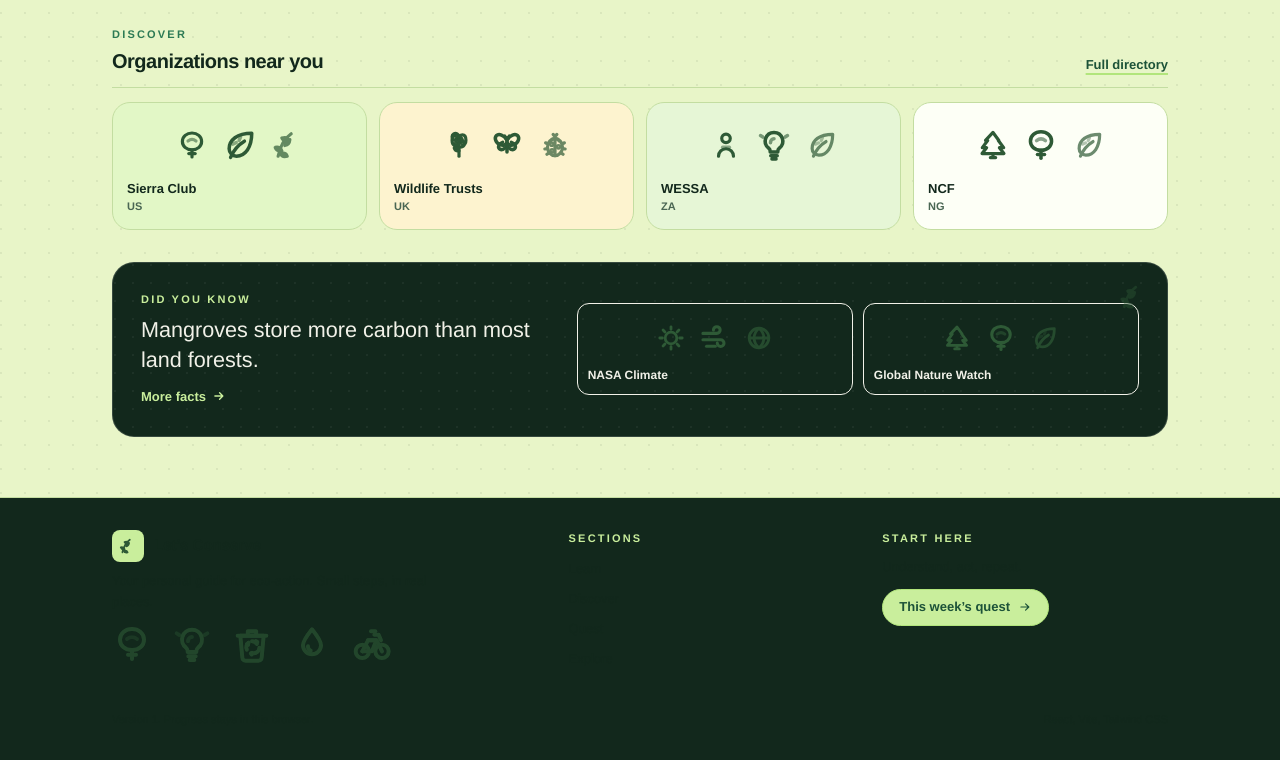
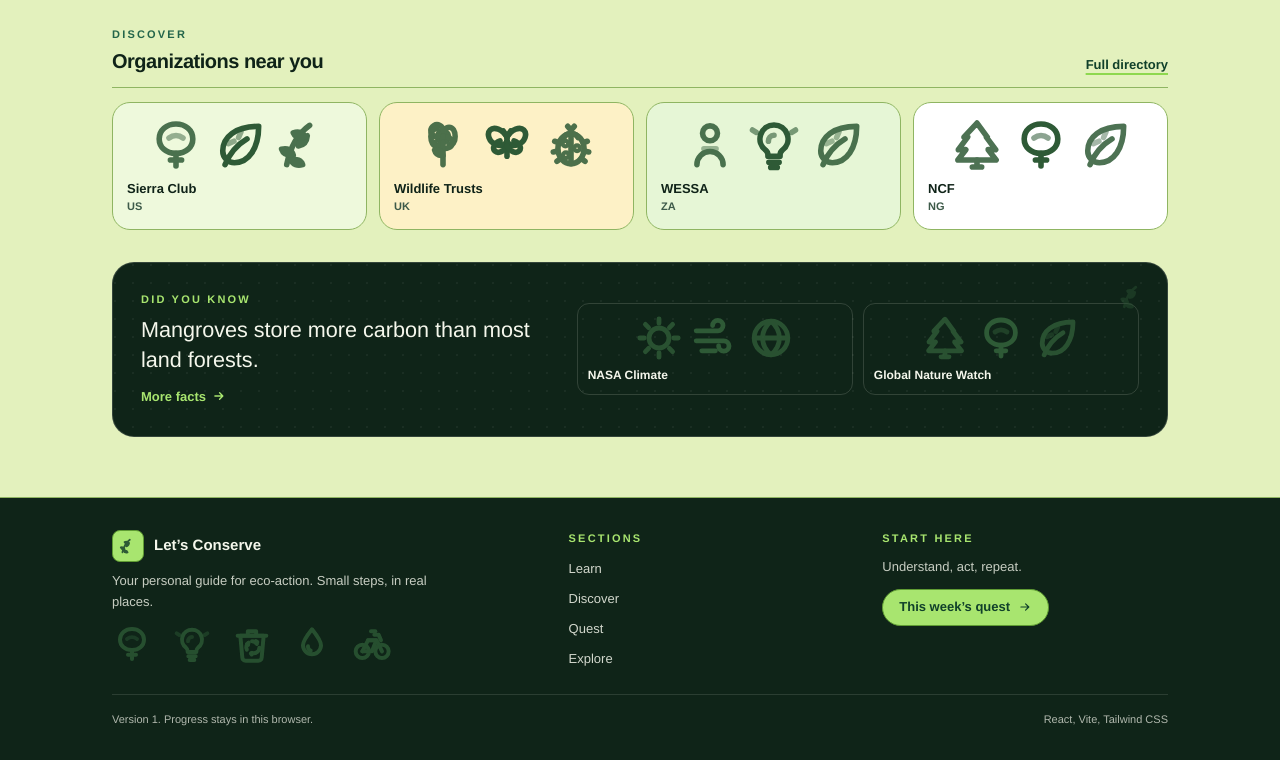
Before and after one commit to Yaleem-dev/lets-conserve-v1, a React (Vite) app in the folder lets-conserve/: page / in a window 1280 px wide. Shown: the part 972-1732 px from the top of the page. Built offline with nearby package versions, Linux system fonts and the light colour scheme.

Commit message:
Fix mobile band glitch, raise contrast, light footer text, unique quest icons

```diff
--- a/lets-conserve/src/App.jsx
+++ b/lets-conserve/src/App.jsx
@@ -66,7 +66,7 @@ export default function App() {
         <div className="shell">
           <div className="flex h-16 items-center justify-between gap-3">
             <button type="button" onClick={() => go('home')} className="flex shrink-0 items-center gap-2.5" aria-label="Let’s Conserve home">
-              <span className="flex h-9 w-9 items-center justify-center rounded-[10px] border-[1.5px] border-leaf-2 bg-leaf">
+              <span className="flex h-9 w-9 items-center justify-center rounded-[10px] border-[1.5px] border-leaf-edge bg-leaf">
                 <Doodle name="sprig" className="h-5 w-5" />
               </span>
               <span className="text-left leading-none">
@@ -85,7 +85,7 @@ export default function App() {
                   onClick={() => go(t.id)}
                   aria-current={view === t.id ? 'page' : undefined}
                   className={`relative rounded-full px-3.5 py-2 text-[0.875rem] font-bold transition-colors ${
-                    view === t.id ? 'bg-leaf text-green-deep' : 'text-ink-soft hover:bg-leaf-3 hover:text-green-deep'
+                    view === t.id ? 'bg-leaf text-green-deep shadow-[inset_0_0_0_1.5px_var(--color-leaf-edge)]' : 'text-ink-soft hover:bg-leaf-3 hover:text-green-deep'
                   }`}
                 >
                   {t.label}
@@ -126,7 +126,7 @@ export default function App() {
                   type="button"
                   onClick={() => go(t.id)}
                   className={`flex w-full items-center gap-3 rounded-xl px-2.5 py-2.5 text-left text-[0.9375rem] font-bold ${
-                    view === t.id ? 'bg-leaf text-green-deep' : 'text-ink-soft'
+                    view === t.id ? 'bg-leaf text-green-deep shadow-[inset_0_0_0_1.5px_var(--color-leaf-edge)]' : 'text-ink-soft'
                   }`}
                 >
                   <Icon name={t.icon} className="h-4 w-4" />
@@ -156,16 +156,16 @@ export default function App() {
           <div className="grid gap-7 md:grid-cols-[1.5fr_1fr_1fr]">
             <div>
               <div className="flex items-center gap-2.5">
-                <span className="flex h-8 w-8 items-center justify-center rounded-lg bg-leaf">
+                <span className="flex h-8 w-8 items-center justify-center rounded-lg border-[1.5px] border-leaf-edge bg-leaf">
                   <Doodle name="sprig" className="h-4.5 w-4.5" />
                 </span>
                 <span className="text-[0.9375rem] font-bold">Let’s Conserve</span>
               </div>
-              <p className="mt-2 max-w-xs text-[0.8125rem] leading-relaxed text-paper/55">
+              <p className="mt-2 max-w-xs text-[0.8125rem] leading-relaxed text-paper/80">
                 {APP_DESCRIPTION}. Small steps, in real places.
               </p>
               <Strip
-                className="mt-3 h-10 w-full max-w-[280px] opacity-70"
+                className="mt-3 h-10 w-full max-w-[280px] opacity-90"
                 names={['tree', 'bulb', 'bin', 'droplet', 'bike']}
               />
             </div>
@@ -175,7 +175,7 @@ export default function App() {
               <ul className="space-y-1.5">
                 {TABS.filter((t) => t.id !== 'home').map((t) => (
                   <li key={t.id}>
-                    <button type="button" onClick={() => go(t.id)} className="text-[0.8125rem] text-paper/70 hover:text-leaf">
+                    <button type="button" onClick={() => go(t.id)} className="text-[0.8125rem] text-paper/85 hover:text-leaf">
                       {t.label}
                     </button>
                   </li>
@@ -185,7 +185,7 @@ export default function App() {
 
             <div>
               <p className="chapter mb-2.5 text-leaf">Start here</p>
-              <p className="text-[0.8125rem] leading-relaxed text-paper/55">
+              <p className="text-[0.8125rem] leading-relaxed text-paper/80">
                 Understand, act, repeat.
               </p>
               <Btn variant="leaf" className="mt-3 !px-4 !py-2 !text-[0.8125rem]" onClick={() => go('quest')}>
@@ -196,8 +196,8 @@ export default function App() {
           </div>
 
           <div className="mt-6 flex flex-wrap items-center justify-between gap-2 border-t border-paper/12 pt-4">
-            <p className="text-[0.6875rem] text-paper/40">Version 1. Progress stays in this browser.</p>
-            <p className="text-[0.6875rem] text-paper/40">React, Vite, Tailwind CSS</p>
+            <p className="text-[0.6875rem] text-paper/70">Version 1. Progress stays in this browser.</p>
+            <p className="text-[0.6875rem] text-paper/70">React, Vite, Tailwind CSS</p>
           </div>
         </div>
       </footer>
--- a/lets-conserve/src/components/StickmanArt.jsx
+++ b/lets-conserve/src/components/StickmanArt.jsx
@@ -9,21 +9,12 @@
 const STROKE = 2.4
 const DOODLE_GREEN = '#2E5A36'
 
+/* No SVG filter primitives here on purpose. feTurbulence + feDisplacementMap
+   blur the strokes and, on mobile GPUs, can paint large corrupted bands
+   (the horizontal streak glitch). The hand-drawn feel lives in the path
+   data itself, so every line stays crisp. */
 export function LookDefs() {
-  return (
-    <svg width="0" height="0" aria-hidden="true" style={{ position: 'absolute' }}>
-      <defs>
-        <filter id="wobble" x="-20%" y="-20%" width="140%" height="140%">
-          <feTurbulence type="fractalNoise" baseFrequency="0.022 0.03" numOctaves="2" seed="7" result="n" />
-          <feDisplacementMap in="SourceGraphic" in2="n" scale="1.6" xChannelSelector="R" yChannelSelector="G" />
-        </filter>
-        <filter id="wobble-soft" x="-20%" y="-20%" width="140%" height="140%">
-          <feTurbulence type="fractalNoise" baseFrequency="0.03" numOctaves="2" seed="3" result="n" />
-          <feDisplacementMap in="SourceGraphic" in2="n" scale="1" xChannelSelector="R" yChannelSelector="G" />
-        </filter>
-      </defs>
-    </svg>
-  )
+  return null
 }
 
 /* --------------------------- doodle glyphs -------------------------- */
@@ -293,7 +284,6 @@ export function Doodle({ name = 'leaf', className = 'h-6 w-6', filter = false, t
       strokeWidth={STROKE}
       strokeLinecap="round"
       strokeLinejoin="round"
-      filter={filter ? 'url(#wobble-soft)' : undefined}
       aria-hidden={title ? undefined : 'true'}
       role={title ? 'img' : undefined}
       focusable="false"
@@ -359,18 +349,25 @@ const SCENES = {
   explore: ['globe', 'kite', 'wind'],
   celebrate: ['person', 'sun', 'kite'],
   place: ['house', 'tree', 'bike'],
+
+  /* one distinct set per quest card: no two actions share a combo */
+  plant: ['sprig', 'hand', 'droplet'],
+  outdoors: ['tree', 'kite', 'wind'],
+  cleanup: ['hand', 'bin', 'droplets'],
+  walk: ['bike', 'person', 'wind'],
+  pollinator: ['flower', 'butterfly', 'sun'],
+  teach: ['duo', 'hand', 'bulb'],
 }
 
-export function Scene({ name = 'nature', className = 'h-24 w-full', size = 'h-14 w-14', filter = false }) {
-  const set = SCENES[name] || SCENES.nature
+export function Scene({ name = 'nature', className = 'h-24 w-full' }) {
+  const set = (SCENES[name] || SCENES.nature).slice(0, 3)
   return (
-    <div className={`flex items-center justify-center gap-3 sm:gap-4 ${className}`}>
+    <div className={`flex items-center justify-center gap-2 overflow-hidden ${className}`}>
       {set.map((g, i) => (
         <Doodle
           key={`${g}-${i}`}
           name={g}
-          filter={filter}
-          className={`${size} ${i === 1 ? 'scale-110' : i === 2 ? 'opacity-70' : ''}`}
+          className={`h-full w-auto min-w-0 shrink ${i === 1 ? 'opacity-100' : 'opacity-85'}`}
         />
       ))}
     </div>
@@ -380,9 +377,9 @@ export function Scene({ name = 'nature', className = 'h-24 w-full', size = 'h-14
 /* a wide doodle strip for hero and footer bands */
 export function Strip({ className = 'h-20 w-full', names = ['tree', 'bulb', 'bin', 'droplet', 'bike', 'leaf', 'sun', 'globe'], filter = true }) {
   return (
-    <div className={`flex items-center justify-between gap-2 ${className}`}>
+    <div className={`flex items-center justify-between gap-2 overflow-hidden ${className}`}>
       {names.map((n, i) => (
-        <Doodle key={`${n}-${i}`} name={n} filter={filter} className="h-full w-auto opacity-90" />
+        <Doodle key={`${n}-${i}`} name={n} className="h-full w-auto min-w-0 shrink opacity-90" />
       ))}
     </div>
   )
--- a/lets-conserve/src/components/ui.jsx
+++ b/lets-conserve/src/components/ui.jsx
@@ -4,11 +4,11 @@ import { Icon, Doodle } from './StickmanArt.jsx'
    #1C5238 on #C9EE9C is about 7.4:1. */
 export function Btn({ children, onClick, variant = 'leaf', className = '', ...rest }) {
   const styles = {
-    leaf: 'bg-leaf text-green-deep border-leaf-2 hover:bg-leaf-2',
-    soft: 'bg-leaf-3 text-green-deep border-leaf hover:bg-leaf',
+    leaf: 'bg-leaf text-green-deep border-leaf-edge hover:bg-leaf-2',
+    soft: 'bg-leaf-3 text-green-deep border-leaf-edge hover:bg-leaf',
     chalk: 'bg-chalk text-paper border-chalk hover:bg-chalk-2',
-    gold: 'bg-gold-tint text-gold-deep border-gold hover:bg-gold hover:text-ink',
-    ghost: 'bg-card/70 text-ink-soft border-line hover:border-green hover:text-green-deep',
+    gold: 'bg-gold-tint text-gold-deep border-[#c99a20] hover:bg-gold hover:text-ink',
+    ghost: 'bg-card text-ink-soft border-line hover:border-green hover:text-green-deep',
     ghostLight: 'bg-paper/10 text-paper border-paper/40 hover:bg-leaf hover:text-green-deep hover:border-leaf',
   }
   return (
@@ -52,8 +52,8 @@ export function Pill({ active, children, onClick }) {
       className={[
         'inline-flex items-center gap-2 rounded-full border-[1.5px] px-3.5 py-1.5 text-[0.8125rem] font-bold transition-colors',
         active
-          ? 'border-leaf-2 bg-leaf text-green-deep shadow-[inset_0_0_0_1px_rgba(28,82,56,0.08)]'
-          : 'border-line bg-card/80 text-ink-soft hover:border-leaf-2 hover:bg-leaf-3',
+          ? 'border-leaf-edge bg-leaf text-green-deep shadow-[inset_0_0_0_1px_rgba(16,64,42,0.10)]'
+          : 'border-line bg-card text-ink-soft hover:border-leaf-edge hover:bg-leaf-3',
       ].join(' ')}
     >
       {children}
@@ -99,7 +99,7 @@ export function Points({ points, className = '', tone = 'light' }) {
   )
 }
 
-export function Meter({ value, max, tone = 'bg-green', track = 'bg-line-soft' }) {
+export function Meter({ value, max, tone = 'bg-green', track = 'bg-line' }) {
   const pct = max > 0 ? Math.min(100, Math.round((value / max) * 100)) : 0
   return (
     <div className={`h-2.5 w-full overflow-hidden rounded-full ${track}`} role="progressbar" aria-valuenow={pct} aria-valuemin={0} aria-valuemax={100}>
--- a/lets-conserve/src/index.css
+++ b/lets-conserve/src/index.css
@@ -9,33 +9,39 @@
 @theme {
   --font-sans: Helvetica, "Helvetica Neue", Arial, "Liberation Sans", sans-serif;
 
-  /* page surfaces: bright lime / green tint, not beige */
-  --color-page: #e8f5c8;
-  --color-page-2: #ddf0b4;
-  --color-panel: #f6fce9;
-  --color-card: #fdfff6;
-  --color-line: #c3dda1;
-  --color-line-soft: #dcecc6;
+  /* page surfaces: bright lime tint, cards sit on pure white so they read
+     as separate objects instead of melting into the backdrop */
+  --color-page: #e3f1bd;
+  --color-page-2: #d6eaa6;
+  --color-panel: #f4fbe4;
+  --color-card: #ffffff;
+  --color-line: #8fb562;
+  --color-line-soft: #cbe3a9;
 
-  --color-ink: #12281c;
-  --color-ink-soft: #2a4636;
-  --color-slate: #4a6653;
+  /* light chalk paper: ink-on-chalk surfaces */
+  --color-paper: #f5f7ec;
 
-  --color-chalk: #12281c;
-  --color-chalk-2: #1a3527;
+  --color-ink: #0f2318;
+  --color-ink-soft: #23402f;
+  --color-slate: #3d5a49;
+
+  --color-chalk: #0f2418;
+  --color-chalk-2: #173427;
 
   --color-gold: #e5b842;
-  --color-gold-deep: #8a6a10;
-  --color-gold-tint: #fdf3cf;
+  --color-gold-deep: #7a5c0c;
+  --color-gold-tint: #fdf1c6;
 
   --color-mint: #5cb888;
-  --color-green: #2c7a54;
-  --color-green-deep: #1c5238;
+  --color-green: #23654a;
+  --color-green-deep: #10402a;
 
-  /* light green button family */
-  --color-leaf: #c9ee9c;
-  --color-leaf-2: #b2e57c;
-  --color-leaf-3: #e2f7c6;
+  /* light green button family. `leaf-edge` is the darker outline that keeps
+     the light fill from dissolving into the light page behind it. */
+  --color-leaf: #a8e56f;
+  --color-leaf-2: #8ed84f;
+  --color-leaf-3: #eef9dc;
+  --color-leaf-edge: #5f9c33;
 
   --color-sky: #2f7da6;
   --color-rose: #b8536f;
@@ -55,8 +61,9 @@
   body {
     background-color: var(--color-page);
     background-image:
-      radial-gradient(circle at 1px 1px, rgba(18, 40, 28, 0.07) 1px, transparent 0);
+      radial-gradient(circle at 1px 1px, rgba(15, 35, 24, 0.09) 1px, transparent 0);
     background-size: 24px 24px;
+    background-attachment: fixed;
     color: var(--color-ink);
     font-family: var(--font-sans);
     font-synthesis-weight: none;
@@ -97,6 +104,7 @@
     background: var(--color-card);
     border: 1.5px solid var(--color-line);
     border-radius: var(--radius-card);
+    box-shadow: 0 1px 0 rgba(16, 64, 42, 0.05), 0 6px 16px -10px rgba(16, 64, 42, 0.4);
   }
 
   .card-chalk {
--- a/lets-conserve/src/views/Learn.jsx
+++ b/lets-conserve/src/views/Learn.jsx
@@ -98,8 +98,8 @@ function Quiz({ recordQuiz, best }) {
           const isAns = n === q.answer
           const isPick = n === picked
           const shown = picked !== null
-          let cls = 'border-line bg-card hover:border-leaf-2 hover:bg-leaf-3'
-          if (shown && isAns) cls = 'border-leaf-2 bg-leaf text-green-deep'
+          let cls = 'border-line bg-card hover:border-leaf-edge hover:bg-leaf-3'
+          if (shown && isAns) cls = 'border-leaf-edge bg-leaf text-green-deep'
           else if (shown && isPick) cls = 'border-rose/50 bg-[#fbe7ec]'
           return (
             <button
--- a/lets-conserve/src/views/Quest.jsx
+++ b/lets-conserve/src/views/Quest.jsx
@@ -64,7 +64,7 @@ export default function Quest({ points, isDone, toggleQuest, week, reset, go })
                 <span
                   key={b.id}
                   className={`inline-flex items-center gap-1.5 rounded-full border-[1.5px] px-2.5 py-1 text-[0.75rem] font-bold ${
-                    has ? 'border-leaf-2 bg-leaf text-green-deep' : 'border-line text-slate/60'
+                    has ? 'border-leaf-edge bg-leaf text-green-deep' : 'border-line text-slate'
                   }`}
                 >
                   <BadgeArt id={b.id} className="h-3.5 w-3.5" />
@@ -82,7 +82,7 @@ export default function Quest({ points, isDone, toggleQuest, week, reset, go })
           <div className="grid items-center gap-4 sm:grid-cols-[1fr_auto]">
             <div>
               <div className="flex items-center gap-2">
-                <span className="chapter rounded-full bg-leaf px-2.5 py-1 text-green-deep">This week</span>
+                <span className="chapter rounded-full border-[1.5px] border-leaf-edge bg-leaf px-2.5 py-1 text-green-deep">This week</span>
                 <span className="text-[0.75rem] text-paper/50">{week.label}</span>
               </div>
               <h2 className="mt-2 text-[1.4rem] text-paper">{featured.title}</h2>
```
Also changed, not shown: lets-conserve/src/data/content.js (+6 -6 lines).
